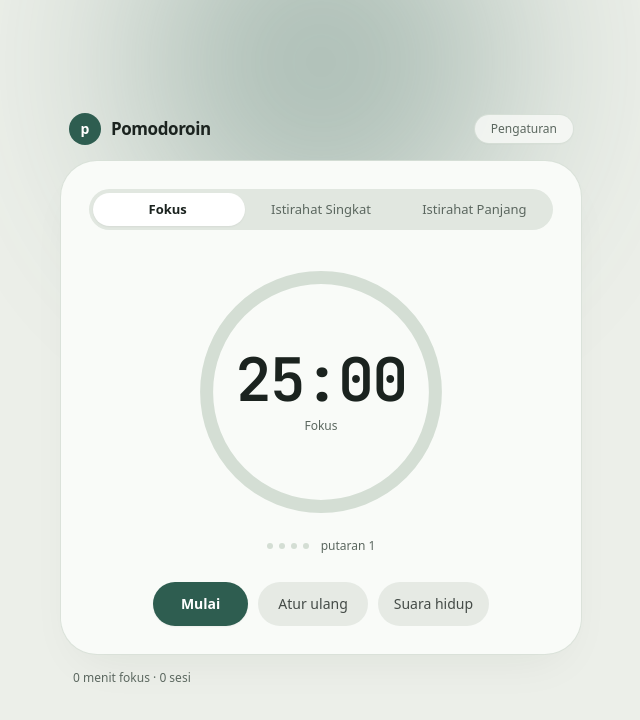
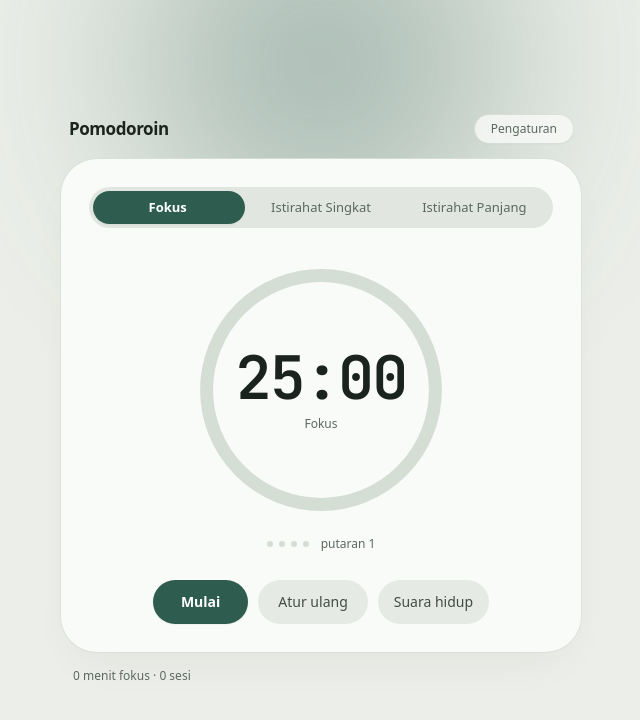
Before and after one commit to faaDNA/Pomodoroin, a Next.js app in the folder frontend/: page / in a window 1280 px wide. Shown: the top 720 px of the page, without its empty margins (319-959 px from the left). Built offline with nearby package versions, Linux system fonts and the light colour scheme; no server answers.

Commit message:
style: warna pada tab fokus, istirahat singkat dan panjang

```diff
--- a/frontend/src/app/page.tsx
+++ b/frontend/src/app/page.tsx
@@ -388,18 +388,9 @@ export default function Home() {
 
       <div className="animate-rise relative z-10 w-full max-w-[520px] min-w-0">
         <header className="mb-4 flex items-center justify-between px-2">
-          <div className="flex items-center gap-2.5">
-            <span
-              aria-hidden
-              className="flex h-8 w-8 items-center justify-center rounded-full text-sm font-bold text-white transition-colors duration-500"
-              style={{ backgroundColor: activeCfg.accent }}
-            >
-              p
-            </span>
-            <span className="text-[17px] font-semibold tracking-tight text-ink">
-              Pomodoroin
-            </span>
-          </div>
+          <span className="text-[17px] font-semibold tracking-tight text-ink">
+            Pomodoroin
+          </span>
 
           <button
             onClick={() => setSettingsOpen((v) => !v)}
@@ -417,10 +408,13 @@ export default function Home() {
           >
             <span
               aria-hidden
-              className="absolute inset-y-1 left-1 rounded-full bg-surface-elevated shadow-xs transition-transform duration-[260ms]"
+              className="absolute inset-y-1 left-1 rounded-full shadow-xs"
               style={{
                 width: "calc((100% - 0.5rem) / 3)",
+                backgroundColor: activeCfg.accent,
                 transform: `translateX(${modeIndex * 100}%)`,
+                transitionProperty: "transform, background-color",
+                transitionDuration: "260ms",
                 transitionTimingFunction: "var(--ease-in-out)",
               }}
             />
@@ -429,8 +423,11 @@ export default function Home() {
                 key={cfg.key}
                 onClick={() => selectMode(cfg.key)}
                 aria-pressed={mode === cfg.key}
-                className={`relative z-10 min-w-0 rounded-full py-2 text-center text-xs font-medium transition-colors sm:text-[13px] ${
-                  mode === cfg.key ? "text-ink font-semibold" : "text-soft hover:text-ink"
+                style={{ transitionTimingFunction: "var(--ease-out)" }}
+                className={`relative z-10 min-w-0 rounded-full py-2 text-center text-xs font-medium transition-colors duration-[160ms] sm:text-[13px] ${
+                  mode === cfg.key
+                    ? "font-semibold text-white"
+                    : "text-soft hover:text-ink"
                 }`}
               >
                 <span className="hidden sm:inline">{cfg.label}</span>
```
Also changed, not shown: 1 other file (tests, documents, lock files or other folders).
